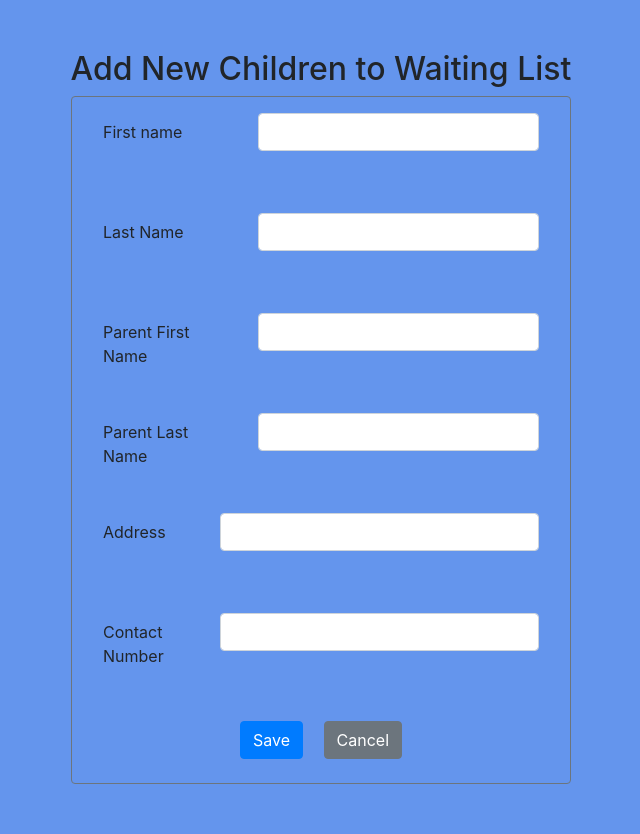
After one commit to BalazsGitHub/RoskildeDaycare2.0, a Spring Boot app: page /waitingList/add in a window 1280 px wide. The commit adds this page. Shown: the whole page, without its empty margins (319-959 px from the left). Run offline with Spring Boot 4, Linux system fonts and the light colour scheme; some libraries are stand-ins or nearby versions.

Commit message:
Created WaitingList part

```diff
--- /dev/null
+++ b/myfirstapplication 4/src/main/java/com/teletearbies/roskildedaycare/controller/WaitingListController.java
@@ -0,0 +1,74 @@
+package com.teletearbies.roskildedaycare.controller;
+
+import com.teletearbies.roskildedaycare.entity.WaitingList;
+import com.teletearbies.roskildedaycare.service.ChildrenNotFoundException;
+import com.teletearbies.roskildedaycare.service.WaitingListService;
+import org.springframework.beans.factory.annotation.Autowired;
+import org.springframework.stereotype.Controller;
+import org.springframework.ui.Model;
+import org.springframework.web.bind.annotation.PathVariable;
+import org.springframework.web.bind.annotation.PostMapping;
+import org.springframework.web.bind.annotation.RequestMapping;
+import org.springframework.web.servlet.mvc.support.RedirectAttributes;
+
+import java.util.List;
+
+@Controller
+public class WaitingListController {
+    @Autowired
+    private WaitingListService waitingListService;
+
+    @RequestMapping("/waitingList")
+    public String displayWaitingList(Model model) {
+        List<WaitingList> waitingList = waitingListService.getFullWaitingList();
+        model.addAttribute("waitingList", waitingList);
+        return "manage_waitinglist";
+    }
+
+    @RequestMapping("/waitingList/add")
+    public String addChildrenToWaitingList(Model model) {
+        model.addAttribute("waitingList", new WaitingList());
+        return "waitinglist_form";
+    }
+
+    @PostMapping("/waitingList/save")
+    public String saveChildrenToWaitingList(WaitingList waitingList, RedirectAttributes redirectAttributes) {
+        waitingListService.saveWaitingList(waitingList);
+        redirectAttributes.addFlashAttribute("message", "Child info saved to waiting list!");
+        return "redirect:/waitingList";
+    }
+
+    @RequestMapping("/admin2")
+    public String backToMainMenuFromWaitingList() {
+        return "admin_dashboard";
+    }
+
+    @RequestMapping("/waitingList/edit/{id}")
+    public String editWaitingList(@PathVariable("id") Integer id, Model model, RedirectAttributes redirectAttributes) {
+
+        try {
+            WaitingList waitingList = waitingListService.getWaitingList(id);
+            model.addAttribute("waitingList", waitingList);
+            return "waitinglist_form";
+
+        } catch (ChildrenNotFoundException e) {
+            redirectAttributes.addFlashAttribute("message", e.getMessage());
+            model.addAttribute("pageTitle", "edit user (ID: " + id + ")");
+            return "redirect:/waitingList";
+        }
+    }
+
+
+    @RequestMapping("/waitingList/delete/{id}")
+    public String deleteChildrenFromWaitingList(@PathVariable("id") Integer id, RedirectAttributes redirectAttributes) {
+        try {
+            waitingListService.deleteChildrenFromWaitingList(id);
+            redirectAttributes.addFlashAttribute("message", "Child was deleted from the waiting list!");
+        } catch (ChildrenNotFoundException e) {
+            redirectAttributes.addFlashAttribute("message", e.getMessage());
+
+        }
+        return "redirect:/waitingList";
+
+    }
+}
--- a/myfirstapplication 4/src/main/resources/application.properties
+++ b/myfirstapplication 4/src/main/resources/application.properties
@@ -1,6 +1,6 @@
-spring.datasource.url=jdbc:mysql://localhost:3307/daycare
+spring.datasource.url=jdbc:mysql://localhost:3306/daycare
 spring.datasource.username=root
-spring.datasource.password=2519
+spring.datasource.password=1234
 spring.jpa.hibernate.ddl-auto=update
 spring.jpa.properties.hibernate.show.sql=true
 server.port=8095
--- a/myfirstapplication 4/src/main/resources/templates/admin_dashboard.html
+++ b/myfirstapplication 4/src/main/resources/templates/admin_dashboard.html
@@ -10,7 +10,7 @@
         <div class="row nav-links">
             <a th:href="@{/userList}">Manage users</a>
             <a th:href="@{/createWorkSchedules}">Manage schedules</a>
-            <a th:href="@{/displayWaitingList}">Manage waiting list</a>
+            <a th:href="@{/waitingList}">Manage waiting list</a>
             <a th:href="@{/childrenList}">Manage children</a>
         </div>
     </div>
--- /dev/null
+++ b/myfirstapplication 4/src/main/resources/templates/waitinglist_form.html
@@ -0,0 +1,69 @@
+<head th:replace="fragments/header :: head"></head>
+<body>
+
+<div class="container-fluid">
+    <h2 class="text-center">Add New Children to Waiting List</h2>
+    <h2 class="text/center" > [[${pageTitle}]]</h2>
+</div>
+<!--  method attribute specifies how to send form-data  -->
+<!--  method="post" = sent as http -->
+<form th:action="@{/waitingList/save}" method="post" th:object="${waitingList}" style="max-width: 500px; margin: 0 auto;">
+    <input type="hidden" th:field="*{id}">
+    <!-- th:object="${user} = same as showNewForm attribute -->
+    <div class="border border-secondary rounded p-3">
+        <div class="row2">
+            <label class="col-sm-4 col-form-label">First name</label>
+            <div class="col sm-8">
+                <input type="text" th:field="*{firstName}" class="form-control" required minlength="">
+            </div>
+        </div>
+
+        <div class="row2">
+            <label class="col-sm-4 col-form-label">Last Name</label>
+            <div class="col sm-8">
+                <input type="text" th:field="*{lastName}" class="form-control">
+            </div>
+        </div>
+
+        <div class="row2">
+            <label class="col-sm-4 col-form-label">Parent First Name</label>
+            <div class="col sm-8">
+                <input type="text" th:field="*{parentFirstName}" class="form-control">
+            </div>
+        </div>
+
+        <div class="row2">
+            <label class="col-sm-4 col-form-label">Parent Last Name</label>
+            <div class="col sm-8">
+                <input type="text" th:field="*{parentLastName}" class="form-control">
+            </div>
+        </div>
+
+        <div class="row2">
+            <label class="col-sm-3 col-form-label">Address</label>
+            <div class="col sm-8">
+                <input type="text" th:field="*{address}" class="form-control">
+            </div>
+        </div>
+
+
+        <div class="row2">
+            <label class="col-sm-3 col-form-label">Contact Number</label>
+            <div class="col sm-8">
+                <input type="text" th:field="*{contactNumber}" class="form-control">
+            </div>
+        </div>
+
+        <div class="text-center">
+            <button type="submit" class=" btn btn-primary m-2">Save</button>
+            <button type="button" class="btn btn-secondary m-2" onclick="cancelForm()">Cancel</button>
+        </div>
+    </div>
+</form>
+<script type="text/javascript">
+    function cancelForm() {
+        window.location= "[[@{/waitingList}]]"
+    }
+</script>
+</body>
+</html>
```
Also changed, not shown: myfirstapplication 4/src/main/java/com/teletearbies/roskildedaycare/entity/Schedule.java (+7 -9 lines), myfirstapplication 4/src/main/java/com/teletearbies/roskildedaycare/entity/WaitingList.java (+8 -8 lines), myfirstapplication 4/src/main/java/com/teletearbies/roskildedaycare/repository/WaitingListRepository.java (added, +9 -0 lines), myfirstapplication 4/src/main/java/com/teletearbies/roskildedaycare/service/WaitingListService.java (added, +40 -0 lines), myfirstapplication 4/src/main/resources/templates/manage_waitinglist.html (added, +49 -0 lines), 2 other files.
